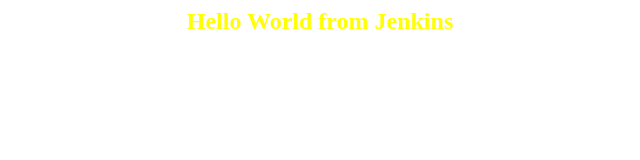
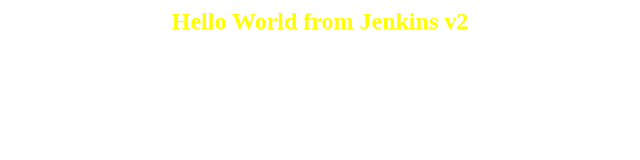
Before and after one commit to VladimirSemchishin/for-jenkins, a plain HTML site: page index.html in a window 1280 px wide. Shown: the whole page, without its empty margins (320-960 px from the left). Drawn offline with Linux system fonts and the light colour scheme.

```diff
--- a/index.html
+++ b/index.html
@@ -1,7 +1,7 @@
 <html>
 <body dgcolor=black>
 <center>
-<h2><font color=yellow>Hello World from Jenkins</font></h2>
+<h2><font color=yellow>Hello World from Jenkins v2</font></h2>
 </center>
 </body>
 </html>
```
